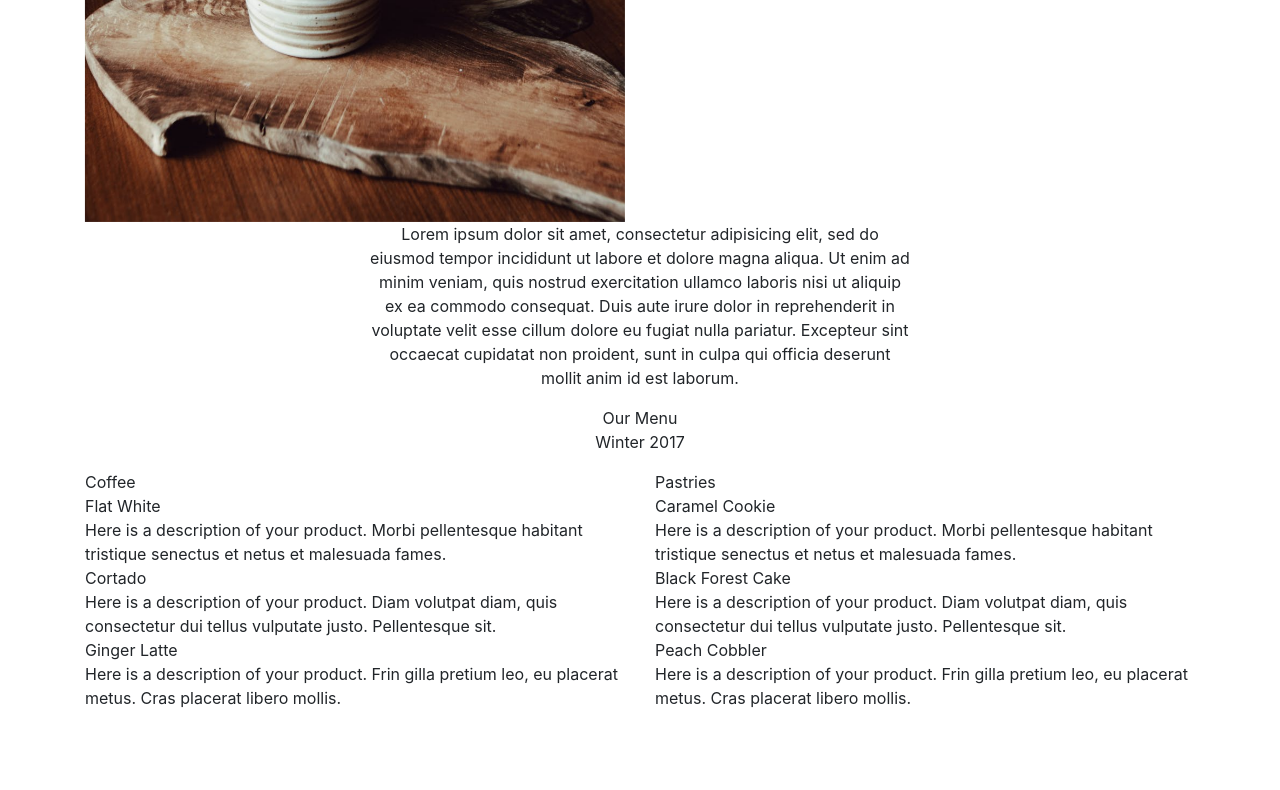
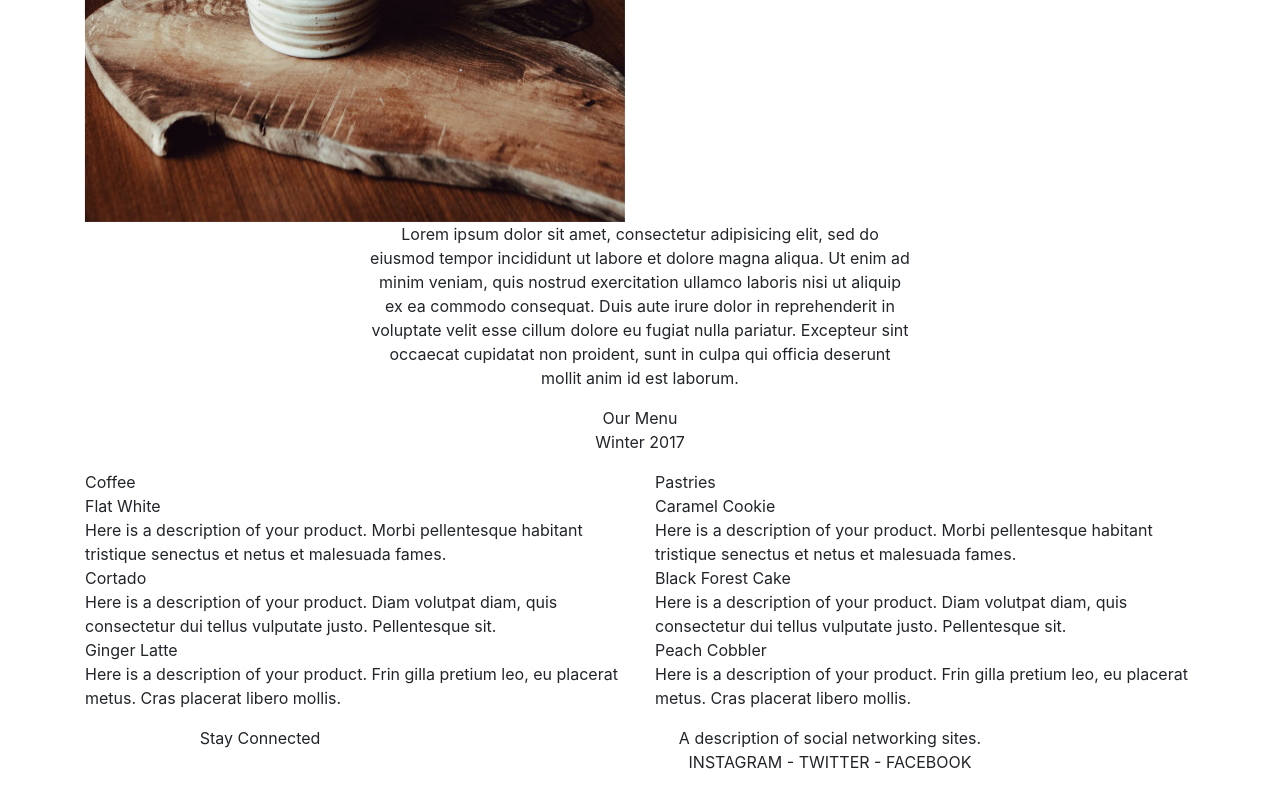
Before and after one commit to berrante/restaurant, a plain HTML site: page index.html in a window 1280 px wide. Shown: the part 1605-2395 px from the top of the page. Before the commit the page ends 2331 px from the top, so only its background shows below. Drawn offline with nearby package versions, Linux system fonts and the light colour scheme.

Commit message:
Adds Social section

```diff
--- a/index.html
+++ b/index.html
@@ -131,6 +131,21 @@
         </div>
       </div>
 
+      <!-- SOCIAL -->
+      <div class="row">
+        <div class="col-12 col-sm-4 col-lg-4">
+          <p>
+            Stay Connected
+          </p>
+        </div>
+        <div class="col-12 col-sm-8 col-lg-8">
+          <p>
+            A description of social networking sites.<br />
+            INSTAGRAM - TWITTER - FACEBOOK
+          </p>
+        </div>
+      </div>
+
     </div> <!-- container -->
 
 
```
